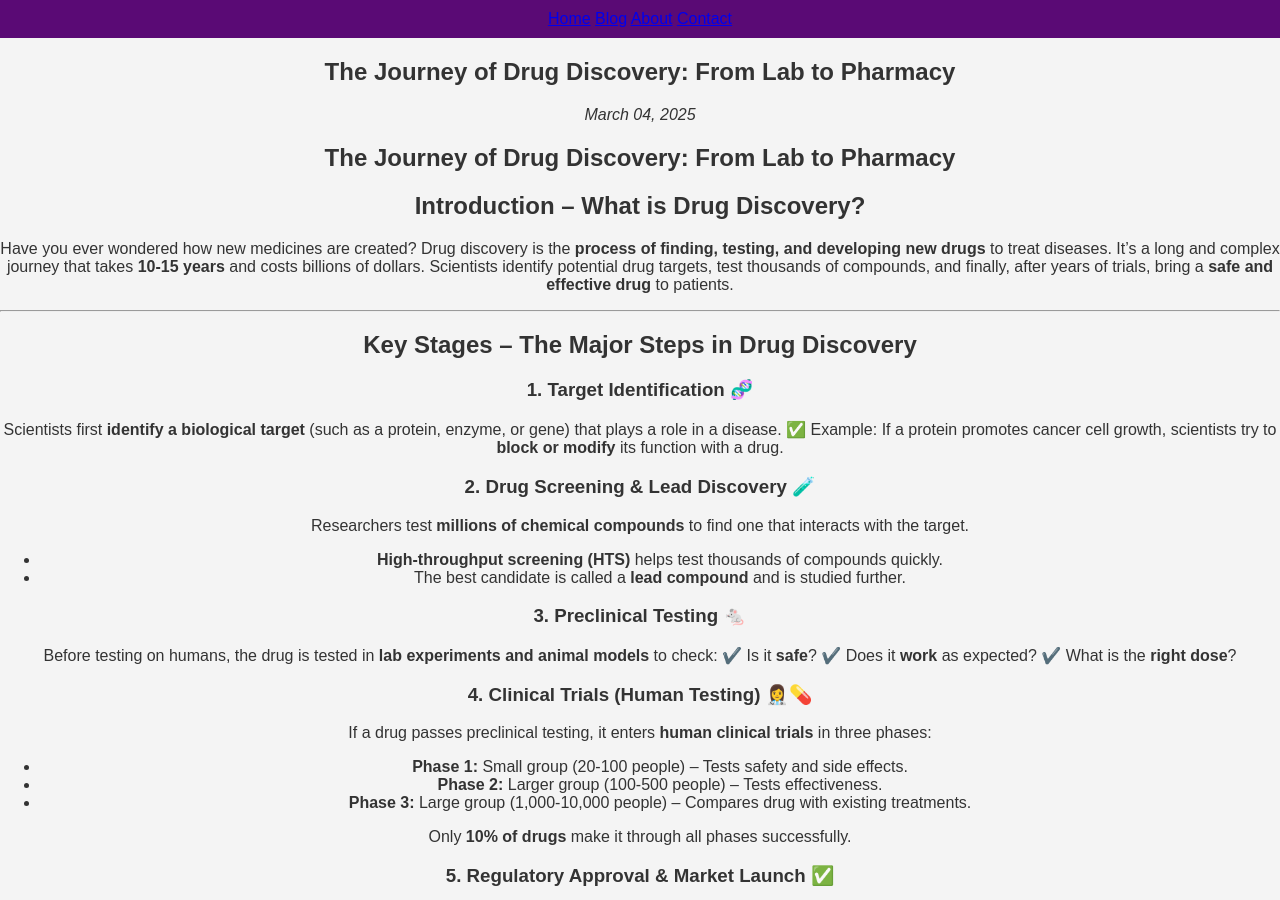
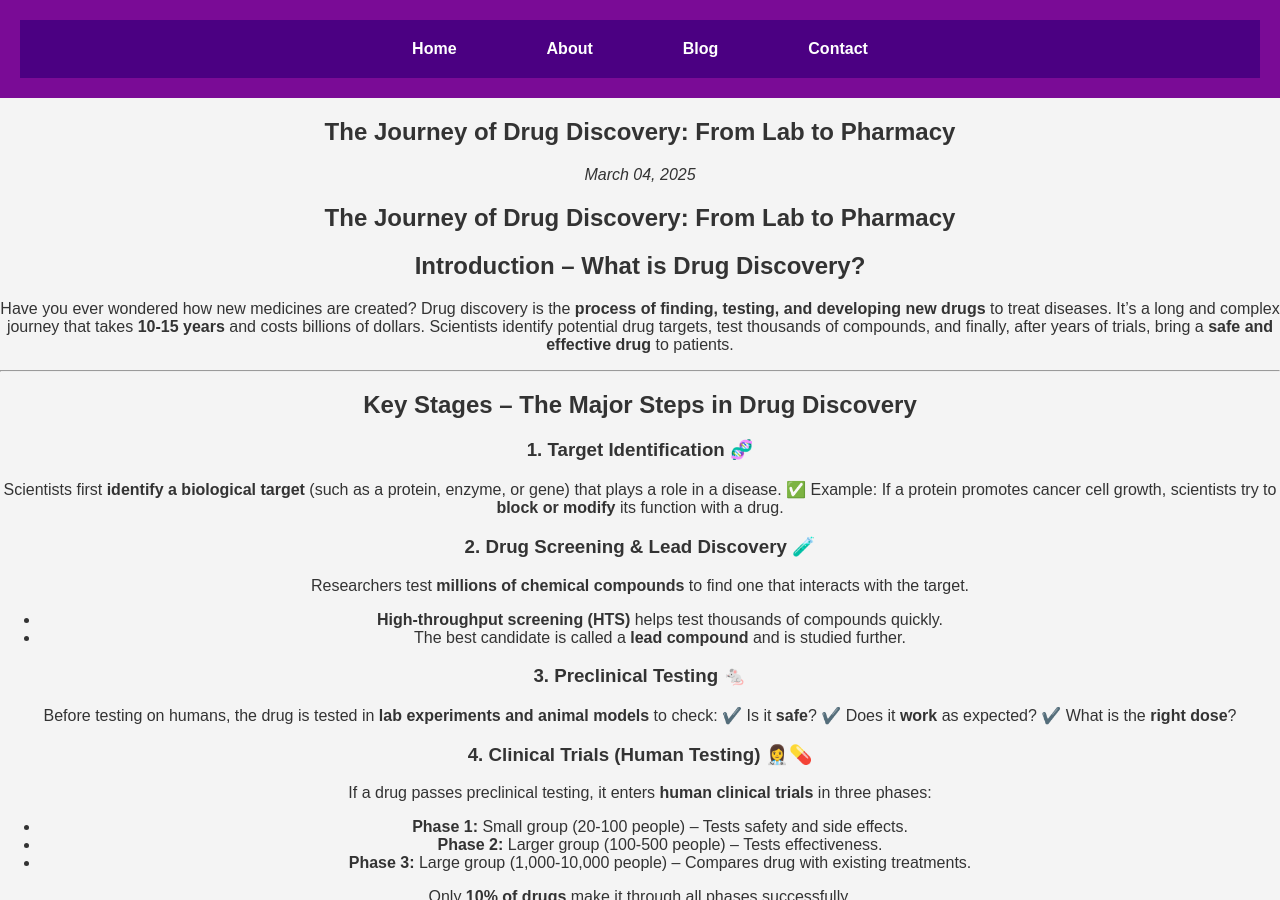
Before and after one commit to InuraK/inuraceuticals, a Jekyll site: the page built from _posts/2025-03-04-my-first-post.md, in a window 1280 px wide and 900 px high. Built offline with Jekyll 4.4.1, drawn with Linux system fonts in a browser that asks for light colours; our own code applies the rules of GitHub Pages for plain Markdown files.

Commit message:
Update default.html

```diff
--- a/_layouts/default.html
+++ b/_layouts/default.html
@@ -6,12 +6,16 @@
   <link rel="stylesheet" href="/inuraceuticals/style.css">
 </head>
 <body>
-  <nav>
-    <a href="/inuraceuticals/">Home</a>
-    <a href="/inuraceuticals/blog.html">Blog</a>
-    <a href="/inuraceuticals/about.html">About</a>
-    <a href="/inuraceuticals/contact.html">Contact</a>
+<header>
+  <nav style="background-color: #4B0082; padding: 20px; text-align: center;">
+    <ul style="list-style: none; margin: 0; padding: 0; display: flex; justify-content: center; gap: 40px;">
+      <li><a href="index.html" style="color: white; text-decoration: none; font-weight: bold;">Home</a></li>
+      <li><a href="about.html" style="color: white; text-decoration: none; font-weight: bold;">About</a></li>
+      <li><a href="blog.html" style="color: white; text-decoration: none; font-weight: bold;">Blog</a></li>
+      <li><a href="contact.html" style="color: white; text-decoration: none; font-weight: bold;">Contact</a></li>
+    </ul>
   </nav>
+</header>
 
   <main>
     {{ content }}
```
